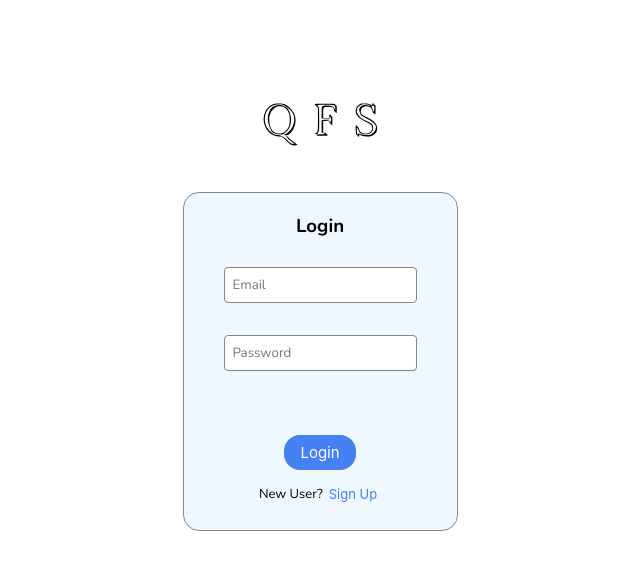
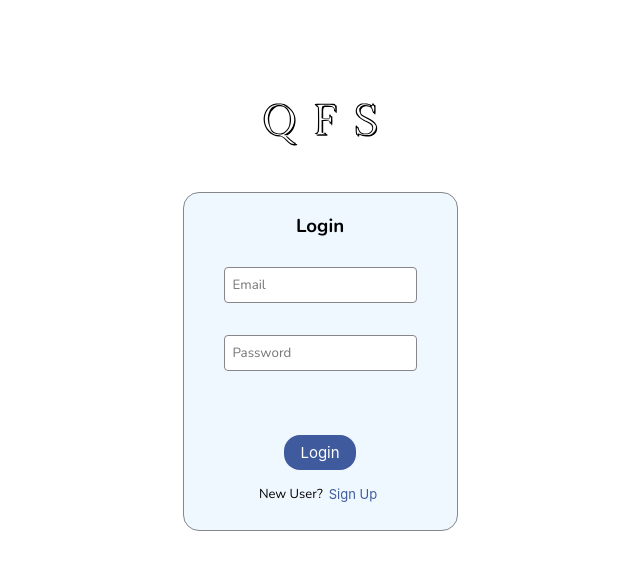
Before and after one commit to ns-krishnakodali/q-file-share, a Next.js app in the folder q-file-share-ui/: page /login in a window 1280 px wide. Shown: the top 570 px of the page, without its empty margins (320-960 px from the left). Built offline with nearby package versions, Linux system fonts and the light colour scheme.

Commit message:
Update: Change button  primary color code and minor UI changes

```diff
--- a/q-file-share-ui/src/app/dashboard/page.tsx
+++ b/q-file-share-ui/src/app/dashboard/page.tsx
@@ -13,7 +13,7 @@ import receivedFilesIcon from "@/assets/received-files-icon.svg";
 import sharedFilesIcon from "@/assets/shared-files-icon.svg";
 
 
-const Dashboard: React.FC = (): JSX.Element => {
+const Dashboard = (): JSX.Element => {
 
   const router = useRouter();
   const [notifications, setNotifications] = useState<INotification[]>([]);
--- a/q-file-share-ui/src/app/globals.css
+++ b/q-file-share-ui/src/app/globals.css
@@ -9,13 +9,14 @@
   --color-selected: #072537;
   --color-navbar: #f0f8ff;
   --color-box-shadow-1: rgba(0, 0, 0, 0.1);
+  --color-box-shadow-2: rgba(0, 0, 0, 0.2);
   --color-box-shadow-selected-1: rgba(0, 0, 0, 0.4);
   --color-heading-1: #4863A0;
 
   /* Button Colors */
-  --color-button-1: #4681f4;
+  --color-button-1: #3f5b9e;
   --color-button-2: #6c757d;
-  --color-button-selected-1: #074fbb;
+  --color-button-selected-1: #224085;
   --color-button-selected-2: #636363;
 
   /* Spacing */
--- a/q-file-share-ui/src/modules/ActivityCard/ActivityCard.module.css
+++ b/q-file-share-ui/src/modules/ActivityCard/ActivityCard.module.css
@@ -5,7 +5,7 @@
   background-color: var(--color-white);
   width: fit-content;
   min-width: 20%;
-  border-radius: var(--spacing-2);
+  border-radius: var(--spacing-1);
   border: 1px solid var(--color-box-shadow-1);
   padding: var(--spacing-2) var(--spacing-4) var(--spacing-3);
 }
--- a/q-file-share-ui/src/modules/NavBar/NavBar.module.css
+++ b/q-file-share-ui/src/modules/NavBar/NavBar.module.css
@@ -1,10 +1,11 @@
 .navbar {
-  background-color: var(--color-navbar);
-  padding: var(--spacing-2);
   display: flex;
   justify-content: space-between;
   align-items: center;
   height: var(--spacing-2);
+  padding: var(--spacing-2);
+  border-bottom: 1px solid var(--color-box-shadow-1);
+  background-color: var(--color-navbar);
 }
 
 .navbar:hover {
```
